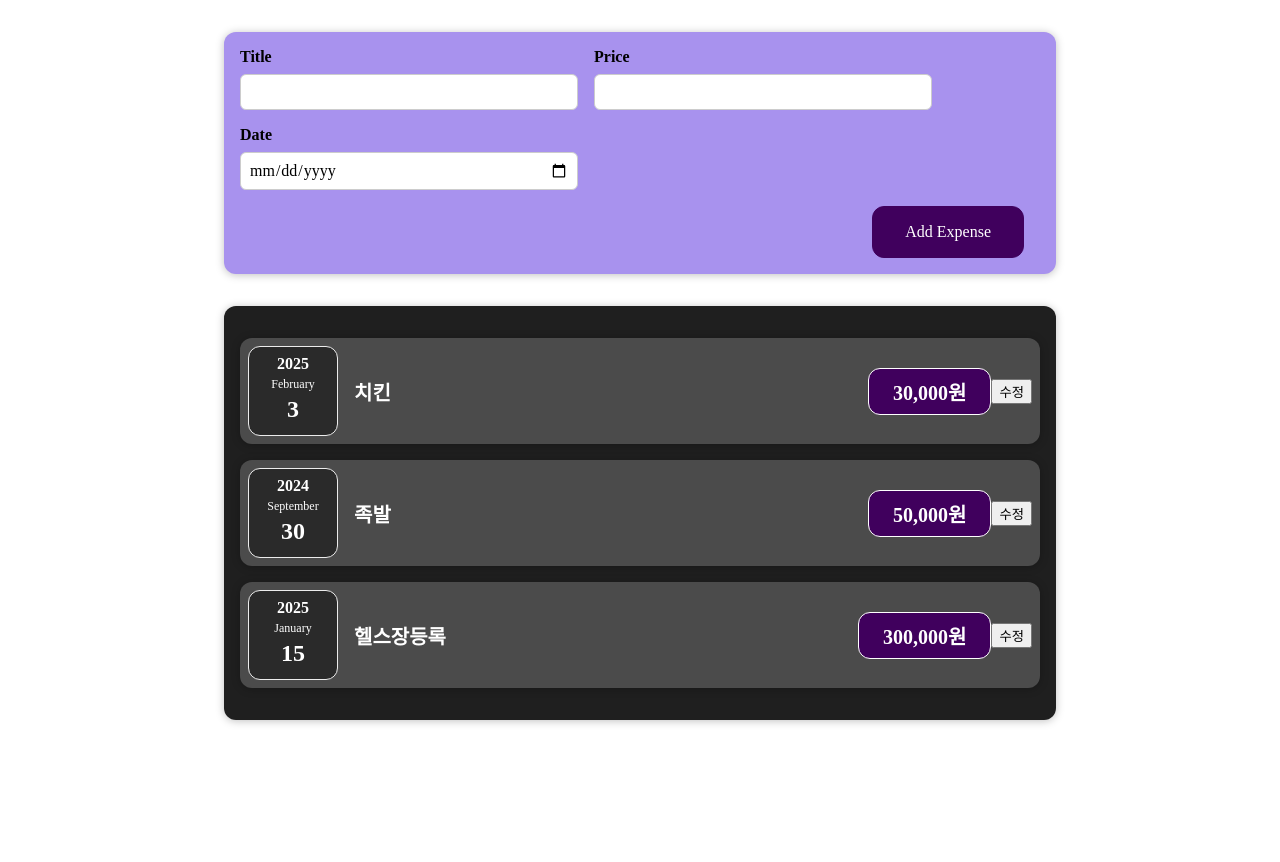
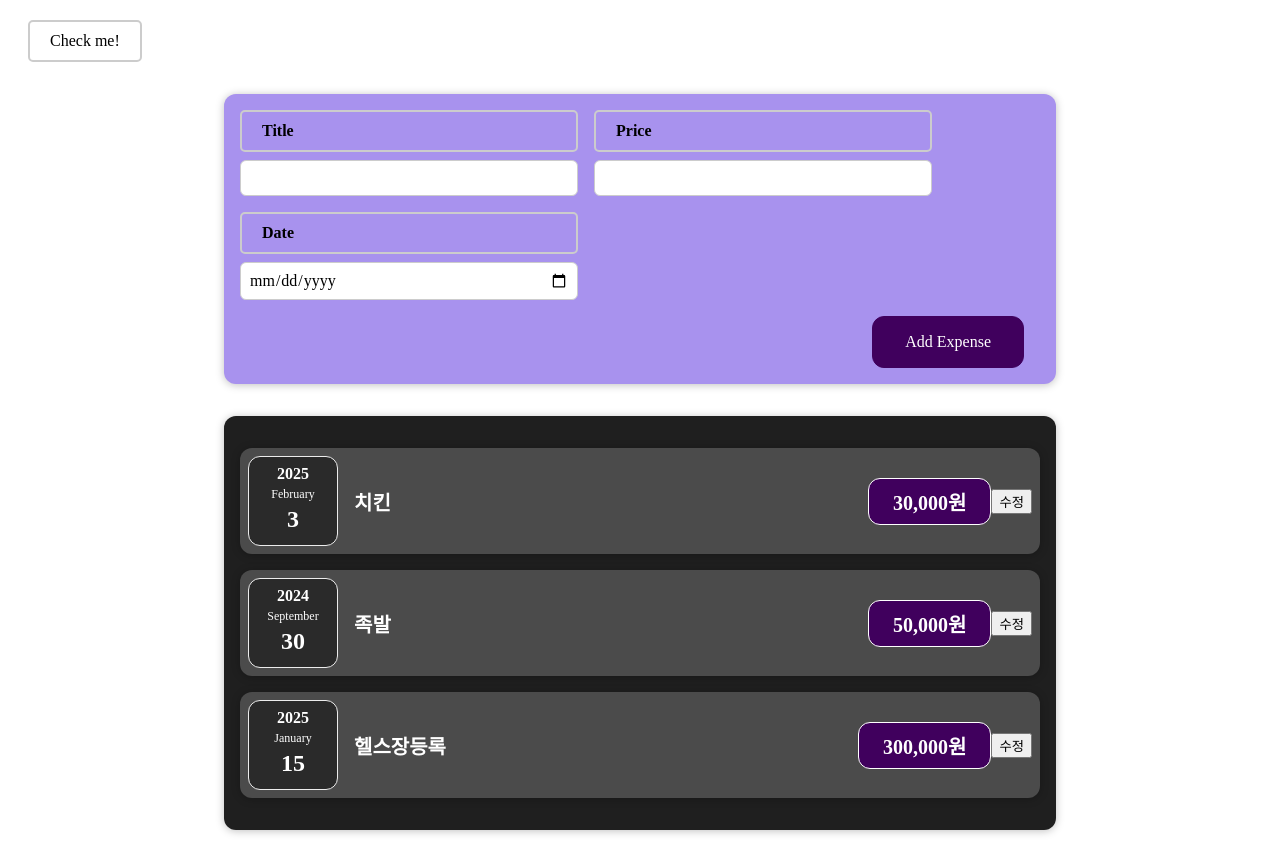
Before and after one commit to ThoI-i/react-study202501, a React (Vite) app: page / in a window 1280 px wide. Before the commit the page ends 800 px from the top, so only its background shows below. Built offline with nearby package versions, Linux system fonts and the light colour scheme.

Commit message:
250204 11:30 # 2-3-4. 상태관리 연습문제 + 해설

```diff
--- a/src/App.jsx
+++ b/src/App.jsx
@@ -1,5 +1,6 @@
 import ExpenseList from "./components/expenses/ExpenseList";
 import NewExpense from "./components/new-expense/NewExpense";
+import CheckBoxStyle from "./components/practice/CheckBoxStyle";
 
 // 컴포넌트
 const App = () => {
@@ -25,6 +26,7 @@
 
   return (
     <>
+      <CheckBoxStyle />
       <NewExpense />
       <ExpenseList expenses={expenses} />
     </>
--- /dev/null
+++ b/src/components/practice/CheckBoxStyle.css
@@ -0,0 +1,28 @@
+.checkbox-container {
+  display: flex;
+  align-items: center;
+  margin: 20px;
+}
+
+input[type="checkbox"] {
+  display: none;
+}
+
+label {
+  cursor: pointer;
+  padding: 10px 20px;
+  border: 2px solid #ccc;
+  border-radius: 5px;
+  transition: background-color 0.3s, border-color 0.3s;
+}
+
+label.unchecked {
+  background-color: white;
+  border-color: #ccc;
+}
+
+label.checked {
+  background-color: #4caf50;
+  border-color: #4caf50;
+  color: white;
+}
--- /dev/null
+++ b/src/components/practice/CheckBoxStyle.jsx
@@ -0,0 +1,30 @@
+import React, { useState } from 'react';
+import './CheckBoxStyle.css';
+
+function CheckBoxStyle() {
+
+  /*
+    1. input[checkbox]에 change이벤트가 걸려서
+    2. check상태가 바뀔 때마다 상태변수를 논리값으로 업데이트하여
+    3. label의 클래스를 유동적으로 변경해야함.
+  */
+  const [checked, setChecked] = useState(false);
+
+  const handleCheckBox = e => {
+    // console.log('checkbox click!');
+    setChecked(!checked);
+  };
+
+  return (
+    <div className='checkbox-container'>
+      <input
+        type='checkbox'
+        id='styled-checkbox'
+        onChange={handleCheckBox}
+      />
+      <label className={checked ? 'checked' : 'unchecked'} htmlFor='styled-checkbox'>Check me!</label>
+    </div>
+  );
+}
+
+export default CheckBoxStyle;
```
